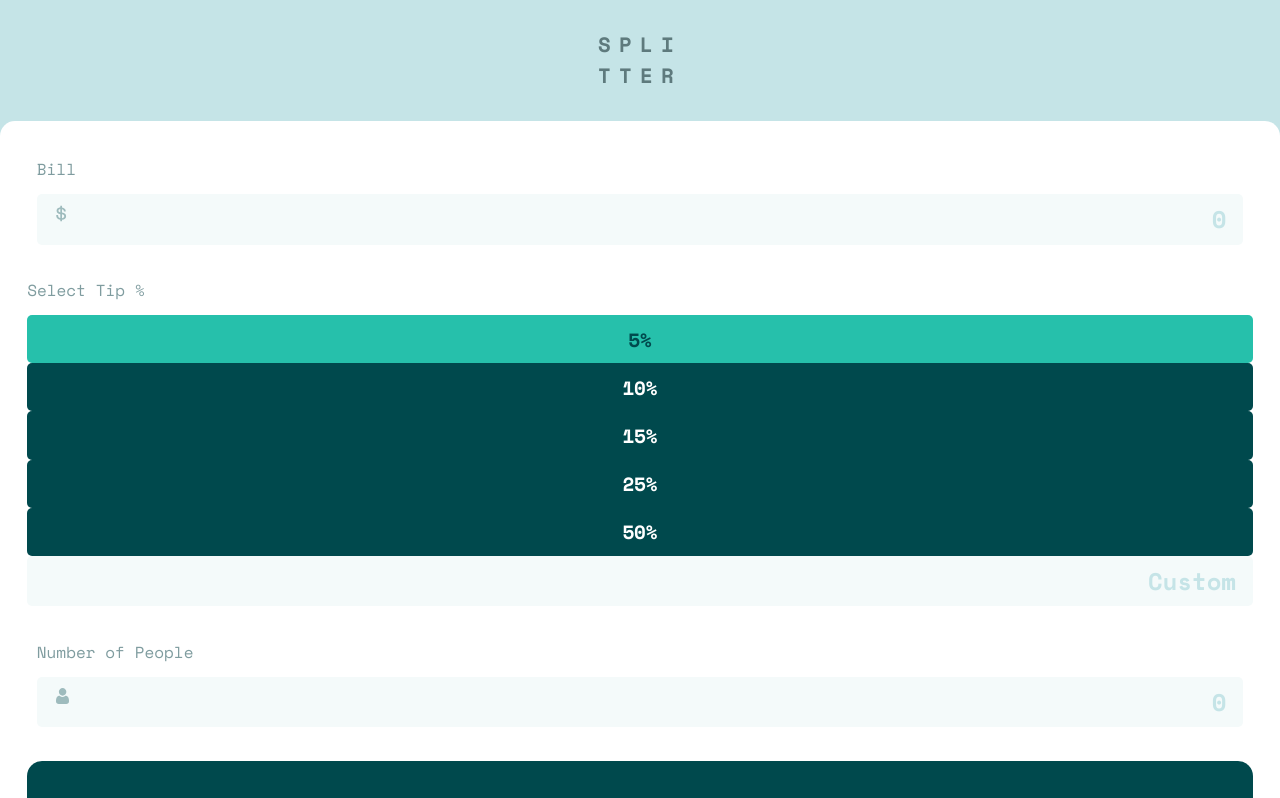
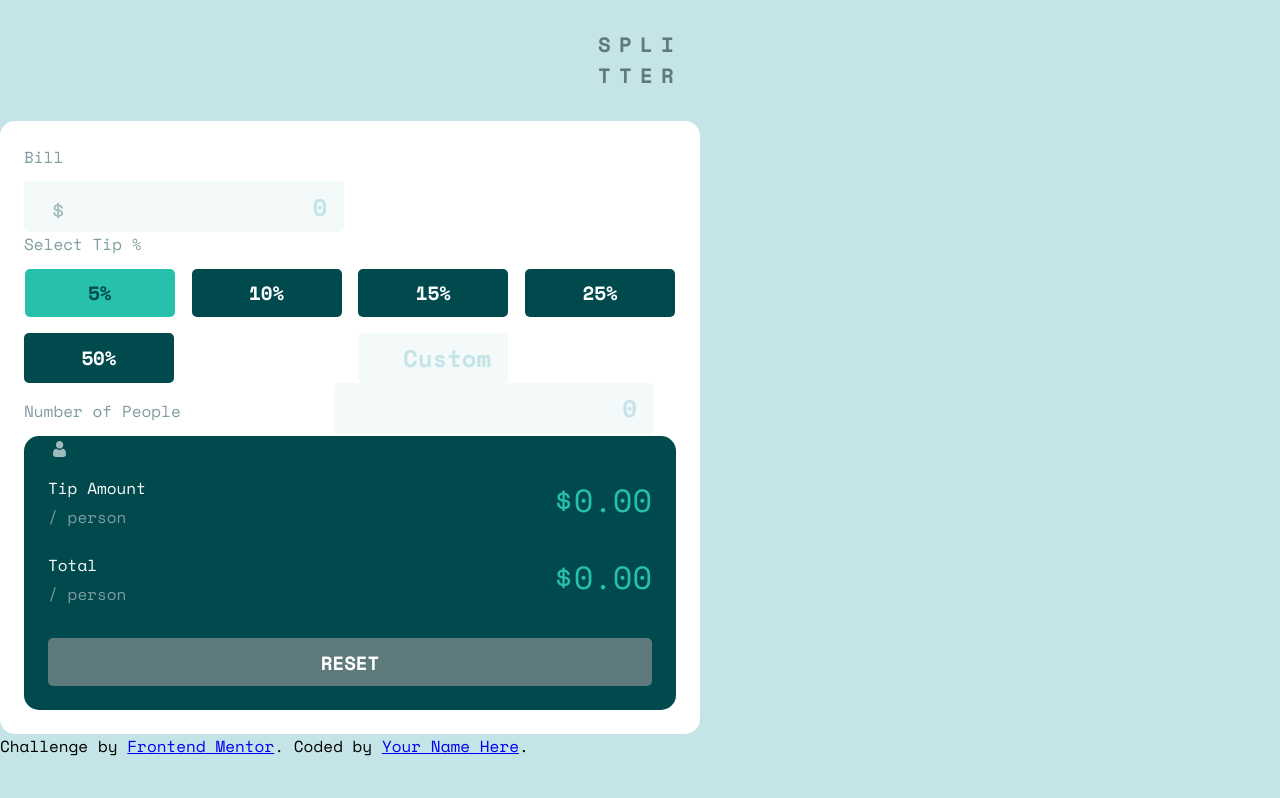
Before and after one commit to Drrecommended/tip-calculator, a plain HTML site: page index.html in a window 1280 px wide. Both pictures are taken after a click on the button "5%". Shown: the top 798 px of the page. Drawn offline with nearby package versions, Linux system fonts and the light colour scheme.

Commit message:
some styling fixes

```diff
--- a/index.html
+++ b/index.html
@@ -39,7 +39,7 @@
         </div>
         <!--select amount to tip section-->
         <label>Select Tip %</label>
-        <div>
+        <div class="flex">
           <button id="percent-buttons" data-value="5">5%</button>
           <button id="percent-buttons" data-value="10">10%</button>
           <button id="percent-buttons" data-value="15">15%</button>
@@ -52,7 +52,6 @@
             placeholder="Custom"
             id="custom-percent"
             dir="rtl"
-            max="100"
             maxlength="10"
             step="1.00"
           />
--- a/styles.scss
+++ b/styles.scss
@@ -33,14 +33,14 @@ h1 {
 
 main {
   background-color: $white;
-  padding: 1.7em;
+  padding: 1.5em;
   border-radius: $border-radius1;
   min-height: 0%;
+  max-width: 700px;
 }
 
 .icon-container {
   position: relative;
-  padding: 0.6em;
   input {
     background-color: $light-cyan__light;
   }
@@ -69,9 +69,9 @@ label {
   padding: 0.3em;
   padding-right: 0.7em;
   color: $very__dark-cyan;
-  width: 100%;
+  width: 320px;
+  margin: 0 auto;
   font-weight: 700;
-  margin-bottom: 1em;
   &.border-warning {
     border-style: visible;
     border: solid 2px #c9775d;
@@ -96,6 +96,10 @@ input[type="number"] {
   -moz-appearance: textfield;
 }
 
+#custom-percent {
+  width: 150px;
+}
+
 body {
   background-color: $light-cyan__dark;
 }
@@ -115,6 +119,10 @@ button {
     color: $very__dark-cyan;
     cursor: pointer;
   }
+}
+
+#percent-buttons {
+  width: 150px;
 }
 
 .result__container {
@@ -154,8 +162,10 @@ button {
 }
 
 .flex {
-  display: flex;
-  justify-content: space-between;
+  display: inline-flex;
+  flex-wrap: wrap;
+  gap: 16px;
+  justify-content: space-evenly;
   .warning {
     visibility: hidden;
     color: #c9775d;
@@ -163,10 +173,11 @@ button {
 }
 
 #reset-button {
-  background-color: $primary;
+  background-color: $dark-cyan__dark;
   &:hover {
     background-color: $light-cyan__dark;
     color: $very__dark-cyan;
+
   }
 }
 
--- a/vendor.js
+++ b/vendor.js
@@ -1,89 +1,124 @@
-const bill = document.getElementById("bill");
-const buttons = document.querySelectorAll("#percent-buttons");
-const custumPercent = document.getElementById("custom-percent");
-const personCount = document.getElementById("person-count");
-const tipPerPerson = document.getElementById("tip-per-person");
-const totalPerperson = document.getElementById("total-per-person");
-const resetButton = document.getElementById("reset-button");
-const userInputs = document.querySelectorAll("input");
-const warningLabel = document.querySelector(".warning");
+const bill = document.getElementById('bill')
+const buttons = document.querySelectorAll('#percent-buttons')
+const custumPercent = document.getElementById('custom-percent')
+const personCount = document.getElementById('person-count')
+const tipPerPerson = document.getElementById('tip-per-person')
+const totalPerperson = document.getElementById('total-per-person')
+const resetButton = document.getElementById('reset-button')
+const userInputs = document.querySelectorAll('input')
+const warningLabel = document.querySelector('.warning')
 
-const DEFAULT_PERSON_COUNT = 1;
+const DEFAULT_PERSON_COUNT = 1
 
-let n = "111111111"
+function formatNumber(n) {
+  return n.replace(/\D/g, '').replace(/\B(?=(\d{3})+(?!\d))/g, ',')
+}
 
-console.log()
+// function formatCurrency(input, blur) {
+//   var input_val = input.value;
+//   if (input_val === "") {
+//     return;
+//   }
+//   var original_len = input_val.length;
+//   var caret_pos = input.selectionStart;
+//   if (input_val.indexOf(".") >= 0) {
+//     var decimal_pos = input_val.indexOf(".");
+//     var left_side = input_val.substring(0, decimal_pos);
+//     var right_side = input_val.substring(decimal_pos);
+//     left_side = formatNumber(left_side);
+//     right_side = formatNumber(right_side);
+//     if (blur === "blur") {
+//       right_side += "00";
+//     }
+//     right_side = right_side.substring(0, 2);
+//     input_val = left_side + "." + right_side;
+//   } else {
+//     input_val = formatNumber(input_val);
+//     if (blur === "blur") {
+//       input_val += ".00";
+//     }
+//   }
+//   input.value = input_val;
+//   var updated_len = input_val.length;
+//   caret_pos = updated_len - original_len + caret_pos;
+// }
+
 //Functions to grab the bill value
-const getBillValue = () => {
-  console.log(typeof +bill.value)
-  return +bill.value.toFixed(2).replace(/\d(?=(\d{3})+\.)/g, '$&,');
-};
+const getBillValue = (e) => {
+  let input_val = e.target.value
+  formatNumber(input_val)
+  e.target.value = formatNumber(input_val)
+  console.log(formatNumber(input_val))
+  return bill.value
+}
 
 const getCustomPercent = () => {
   console.log(custumPercent.value)
-  return custumPercent.value;
-};
+  return custumPercent.value
+}
 
 const getPersonCount = () => {
-  return personCount.value;
-};
+  return personCount.value
+}
 
 //Function to update the UI
 const updateUI = (pCount) => {
   if (pCount) {
-    warningLabel.style.visibility = "hidden";
+    warningLabel.style.visibility = 'hidden'
   } else if (!pCount || pCount == 0) {
-    personCount.classList.add("border-warning");
-    document.querySelector(".warning").style.visibility = "visible";
-    pCount = DEFAULT_PERSON_COUNT;
+    personCount.classList.add('border-warning')
+    document.querySelector('.warning').style.visibility = 'visible'
+    pCount = DEFAULT_PERSON_COUNT
   }
-};
+}
 
 //Percent button click handler
 const percentButtonHandler = (e) => {
-  let selectedButton = e.target;
+  let selectedButton = e.target
   buttons.forEach((button) => {
-    button.classList.remove("active");
+    button.classList.remove('active')
     if (button.value == selectedButton.value) {
-      selectedButton.classList.add("active");
+      selectedButton.classList.add('active')
     }
-  });
-  calculateResult(selectedButton);
-};
+  })
+  calculateResult(selectedButton)
+}
 
 const displayResult = (total, percent) => {
   tipPerPerson.innerHTML = `$${((100 * percent) / total).toFixed()}`
   totalPerperson.innerHTML = `$${total}`
 }
 
-
-
 const calculateResult = () => {
-  let currentBillAmount = getBillValue();
-  let currentCustomPercent = getCustomPercent();
-  let currentPersonCount = getPersonCount();
-  if (currentBillAmount === "" || currentCustomPercent === 0) {
-    return;
+  let currentBillAmount = getBillValue()
+  let currentCustomPercent = getCustomPercent()
+  let currentPersonCount = getPersonCount()
+  console.log(currentBillAmount)
+  if (currentBillAmount === '' || currentCustomPercent === 0) {
+    return
   }
-  let total = (currentBillAmount * currentCustomPercent) / currentPersonCount;
+  let total = (currentBillAmount * currentCustomPercent) / currentPersonCount
   console.log(total)
   displayResult(total, currentCustomPercent)
-  updateUI(currentPersonCount);
-};
+  updateUI(currentPersonCount)
+}
 
 const resetInputs = () => {
   for (const input of userInputs) {
-    input.value = "";
+    input.value = ''
   }
   for (const button of buttons) {
-    button.classList.remove("active");
+    button.classList.remove('active')
   }
-};
+}
 
-bill.addEventListener("input", getBillValue);
+bill.addEventListener('input', getBillValue)
+bill.addEventListener('blur', () => {
+  formatCurrency(this, 'blur')
+})
 buttons.forEach((button) => {
-  button.addEventListener("click", percentButtonHandler);
-});
-custumPercent.addEventListener("input", getCustomPercent);
-personCount.addEventListener("input", getPersonCount);
-resetButton.addEventListener("click", resetInputs);
+  button.addEventListener('click', percentButtonHandler)
+})
+custumPercent.addEventListener('input', getCustomPercent)
+personCount.addEventListener('input', getPersonCount)
+resetButton.addEventListener('click', resetInputs)
```
Also changed, not shown: styles/styles.css, 1 other file.
